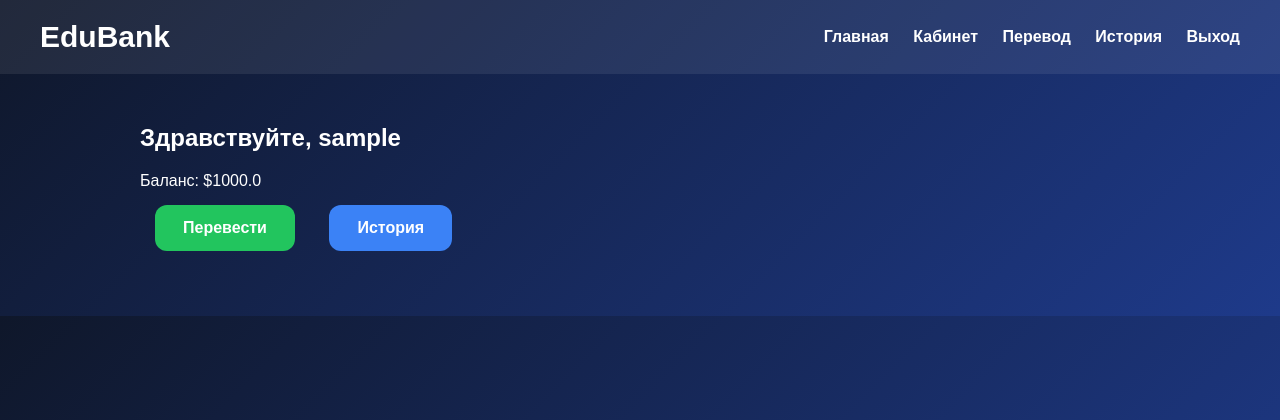
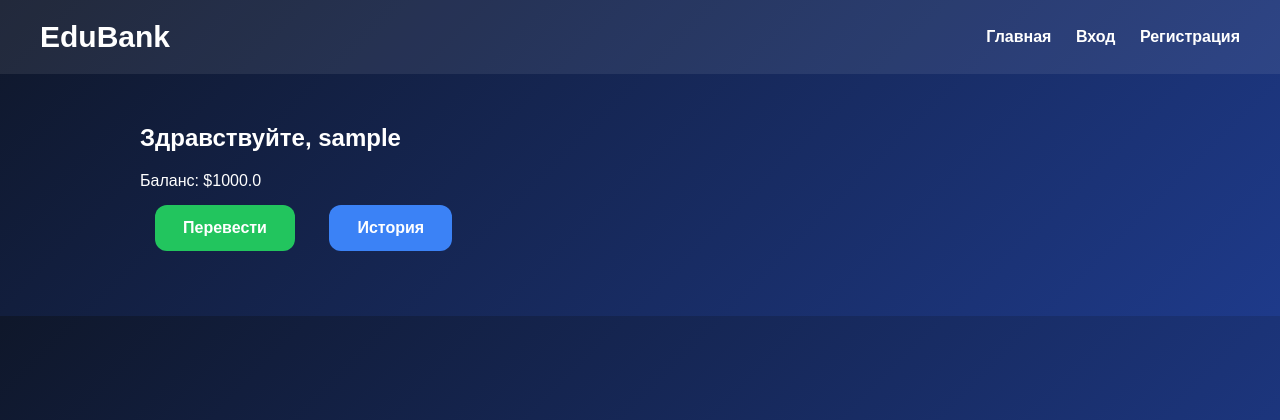
Before and after one commit to dimayzerk-ctrl/edubank3, a Flask app: page /dashboard in a window 1280 px wide. Shown: the top 420 px of the page. Run offline with Flask 3, Linux system fonts and the light colour scheme; the visitor is signed in with stand-in values (Sample User, id 1).

Commit message:
Update base.html

```diff
--- a/templates/base.html
+++ b/templates/base.html
@@ -4,7 +4,7 @@
     <meta charset="UTF-8">
     <meta name="viewport" content="width=device-width, initial-scale=1.0">
     <title>EduBank</title>
-    <link rel="stylesheet" href="{{ url_for('static', filename='style.css') }}">
+    <link rel="stylesheet" href="/static/style.css">
 </head>
 <body>
 
@@ -13,16 +13,8 @@
 
     <div class="nav-links">
         <a href="/">Главная</a>
-
-        {% if current_user.is_authenticated %}
-            <a href="/dashboard">Кабинет</a>
-            <a href="/transfer">Перевод</a>
-            <a href="/history">История</a>
-            <a href="/logout">Выход</a>
-        {% else %}
-            <a href="/login">Вход</a>
-            <a href="/register">Регистрация</a>
-        {% endif %}
+        <a href="/login">Вход</a>
+        <a href="/register">Регистрация</a>
     </div>
 </nav>
 
```
